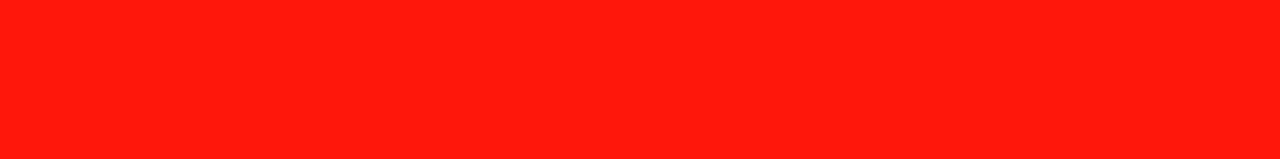
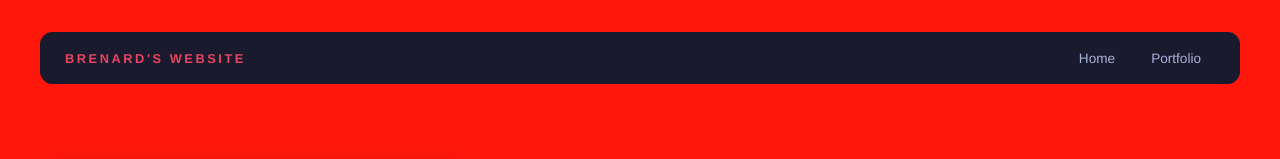
Before and after one commit to brenardadams/brenardadams.github.io, a plain HTML site: page index.html in a window 1280 px wide. Shown: the top 159 px of the page. Drawn offline with Linux system fonts and the light colour scheme.

Commit message:
start on portfolio

```diff
--- a/index.html
+++ b/index.html
@@ -9,10 +9,16 @@
 <body>
   <!-- All content goes here -->
   <div id="all-contents">
-    <!-- nav goes here (TODO 6) -->
+    <nav>
+    <h1>Brenard's Website</h1>
+    <ul id="nav-ul">
+      <li class="nav-li"><a href="index.html">Home</a></li>
+      <li class="nav-li"><a href="portfolio.html">Portfolio</a></li>
+    </ul>
+  </nav>
     <main>
       <div class="sidebar">
-
+        <img class="sidebar-img" src="https://encrypted-tbn0.gstatic.com/images?q=tbn:ANd9GcQ0eeo4ya0UGBSkREzrIEndNAYFJGDPD7D3KWrqDYENkg&s=10" alt="My image" />
       </div>
 
       <div class="content">
--- a/style.css
+++ b/style.css
@@ -96,3 +96,84 @@
   border-color: #000;
   transform: translateY(-2px);
 }
+.sidebar-img {
+  width: 100%;
+  max-width: 760px;
+  aspect-ratio: 3 / 4;
+  object-fit: cover;
+  display: block;
+  border-radius: 16px;
+  filter: grayscale(100%);
+  box-shadow: 0 8px 30px rgba(0, 0, 0, 0.12);
+  transition:
+    filter 0.4s ease,
+    transform 0.4s ease,
+    box-shadow 0.4s ease;
+}
+
+.sidebar-img:hover {
+  filter: grayscale(0%);
+  transform: translateY(-4px);
+  box-shadow: 0 16px 40px rgba(0, 0, 0, 0.18);
+}
+nav {
+  display: flex;
+  justify-content: space-between;
+  align-items: center;
+  margin-bottom: 48px;
+  padding: 16px 24px;
+  background: #fff;
+  border: 1px solid #e0e0e0;
+  border-radius: 12px;
+}
+
+nav h1 {
+  margin: 0;
+  font-size: 0.8rem;
+  font-weight: 700;
+  text-transform: uppercase;
+  letter-spacing: 0.2em;
+  color: #000;
+}
+
+#nav-ul {
+  list-style: none;
+  display: flex;
+  gap: 8px;
+  margin: 0;
+  padding: 0;
+}
+
+.nav-li a {
+  color: #666;
+  text-decoration: none;
+  font-size: 0.85rem;
+  font-weight: 500;
+  padding: 6px 14px;
+  border-radius: 8px;
+  transition:
+    background 0.25s ease,
+    color 0.25s ease;
+}
+
+.nav-li a:hover {
+  background: #000;
+  color: #fff;
+}
+nav {
+  background: #1a1a2e;
+  border-color: #1a1a2e;
+}
+
+nav h1 {
+  color: #e94560;
+}
+
+.nav-li a {
+  color: #a8b2d8;
+}
+
+.nav-li a:hover {
+  background: #e94560;
+  color: #fff;
+}
```
